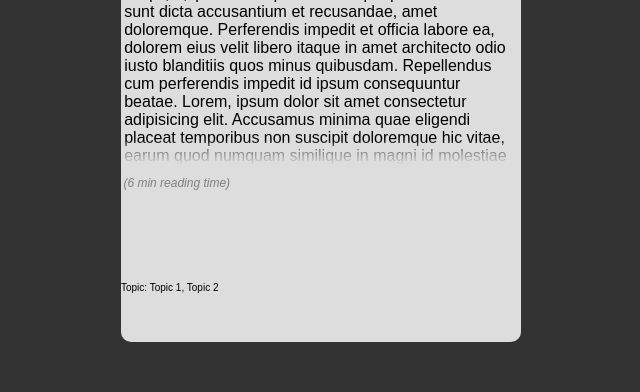
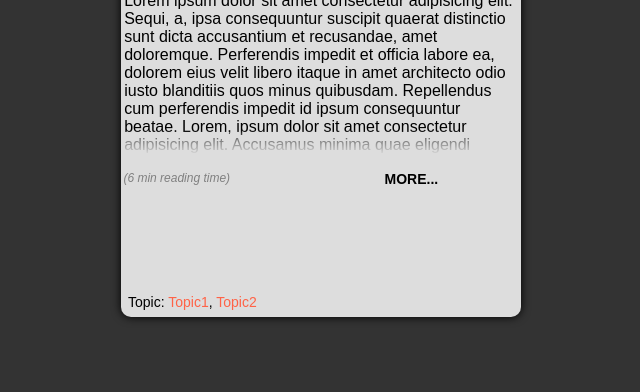
Before and after one commit to Debesta/Components, a plain HTML site: page CARDS/card-news/index.html in a window 1280 px wide. Shown: the part 408-800 px from the top of the page, without its empty margins (319-959 px from the left). Drawn offline with Linux system fonts and the light colour scheme.

Commit message:
styles for footer and added link for more informations about news

```diff
--- a/CARDS/card-news/index.html
+++ b/CARDS/card-news/index.html
@@ -14,12 +14,13 @@
             <img class="card__img" src="./img/software-developer-6521720_1280.jpg" alt="Man who is coding on computer">
         </div>
         <div class="card__text-box">
-            <h1 class="card__title">can be very long title, whats happend? :0</h1>
+            <h1 class="card__title">can be very long title, whats happend?</h1>
             <p class="card__text">Lorem ipsum dolor sit amet consectetur adipisicing elit. Sequi, a, ipsa consequuntur suscipit quaerat distinctio sunt dicta accusantium et recusandae, amet doloremque. Perferendis impedit et officia labore ea, dolorem eius velit libero itaque in amet architecto odio iusto blanditiis quos minus quibusdam. Repellendus cum perferendis impedit id ipsum consequuntur beatae. Lorem, ipsum dolor sit amet consectetur adipisicing elit. Accusamus minima quae eligendi placeat temporibus non suscipit doloremque hic vitae, earum quod numquam similique in magni id molestiae corporis ipsam debitis voluptatibus harum? Eveniet nobis optio vero? Corporis temporibus sed modi reprehenderit animi quia quo labore voluptate voluptates, at et eaque!</p>
         </div>
         <p class="card__time-reading">(6 min reading time)</p>
+        <a href="#" class="card__btn">more...</a>
         <div class="card__footer">
-            <p class="card__topic">Topic: <span>Topic 1</span>, <span>Topic 2</span></p>
+            <p class="card__topics">Topic: <a href="#" class="card__topic">Topic1</a>, <a href="#" class="card__topic">Topic2</a></p>
         </div>
     </div>
 </body>
--- a/CARDS/card-news/sass/style.scss
+++ b/CARDS/card-news/sass/style.scss
@@ -26,13 +26,19 @@ body {
 	display: grid;
 	grid-template-rows: 250px 1fr 60px;
 	position: relative;
-	height: 700px;
+	height: 650px;
 	width: 400px;
 	margin: 0 2em;
 	border-radius: 10px;
+	box-shadow: 0 0 10px black;
 	overflow: hidden;
-	transition: transform 0.5s;
+	transition: box-shadow .3s, transform .3s;
 	background-color: #ddd;
+
+	&:hover{
+		box-shadow: 0 0 30px black;
+		transform: translateY(-20px);
+	}
 
 	&__img-box{
 		grid-row: 1/2;
@@ -77,10 +83,39 @@ body {
 
 	&__time-reading{
 		position: absolute;
-		bottom: 150px;
+		bottom: 20%;
 		padding: 0.2em;
 		font-size: 1.2rem;
 		font-style: italic;
 		color: grey;
 	}
+
+	&__btn{
+		position: absolute;
+		bottom: 19%;
+		right: 0;;
+		transform: translateX(-50%);
+		padding: .5em 2em;
+		font-size: 1.4rem;
+		font-weight: bold;
+		text-decoration: none;
+		text-transform: uppercase;
+		color: black;
+	}
+
+	&__footer{
+		display: flex;
+		justify-content: start;
+		align-items: end;
+	}
+
+	&__topics{
+		padding: 0.5em;
+		font-size: 1.4rem;
+	}
+
+	&__topic{
+		text-decoration: none;
+		color: tomato;
+	}
 }
```
Also changed, not shown: CARDS/card-news/css/style.css, 1 other file.
